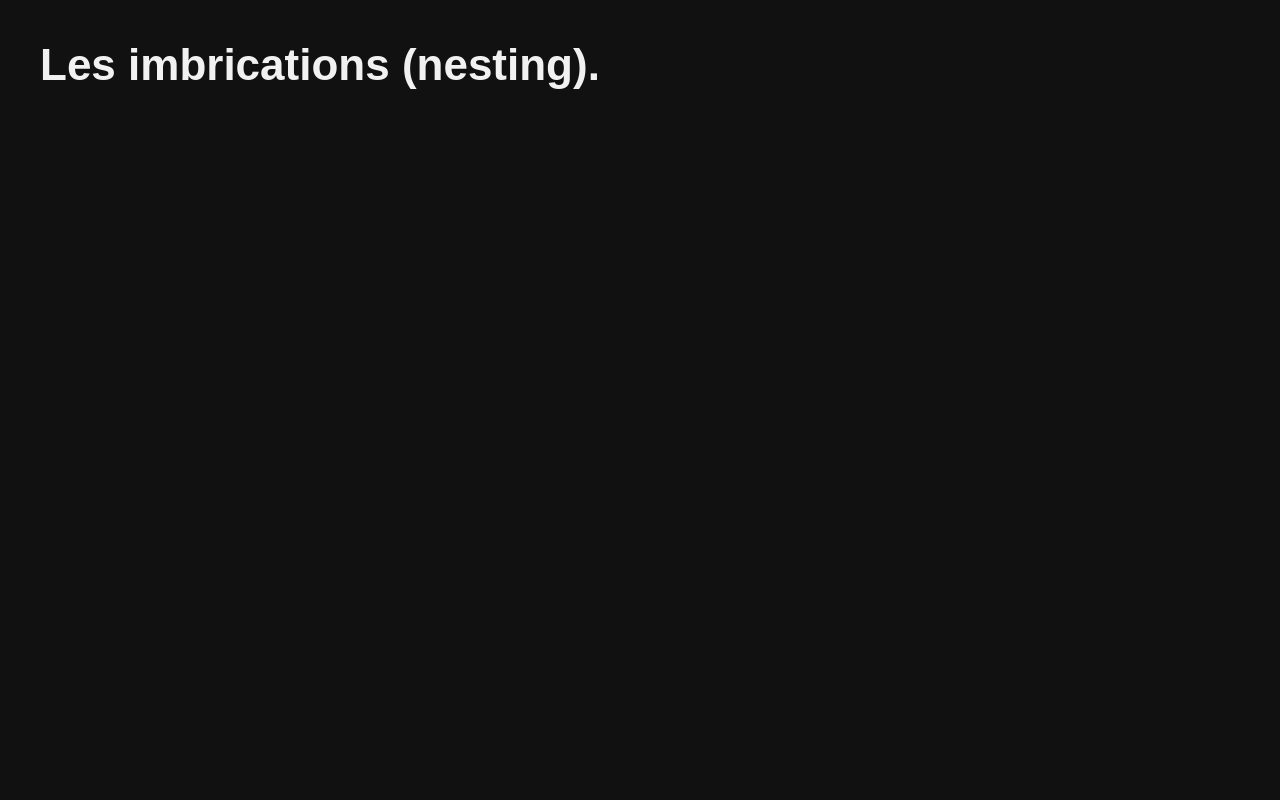
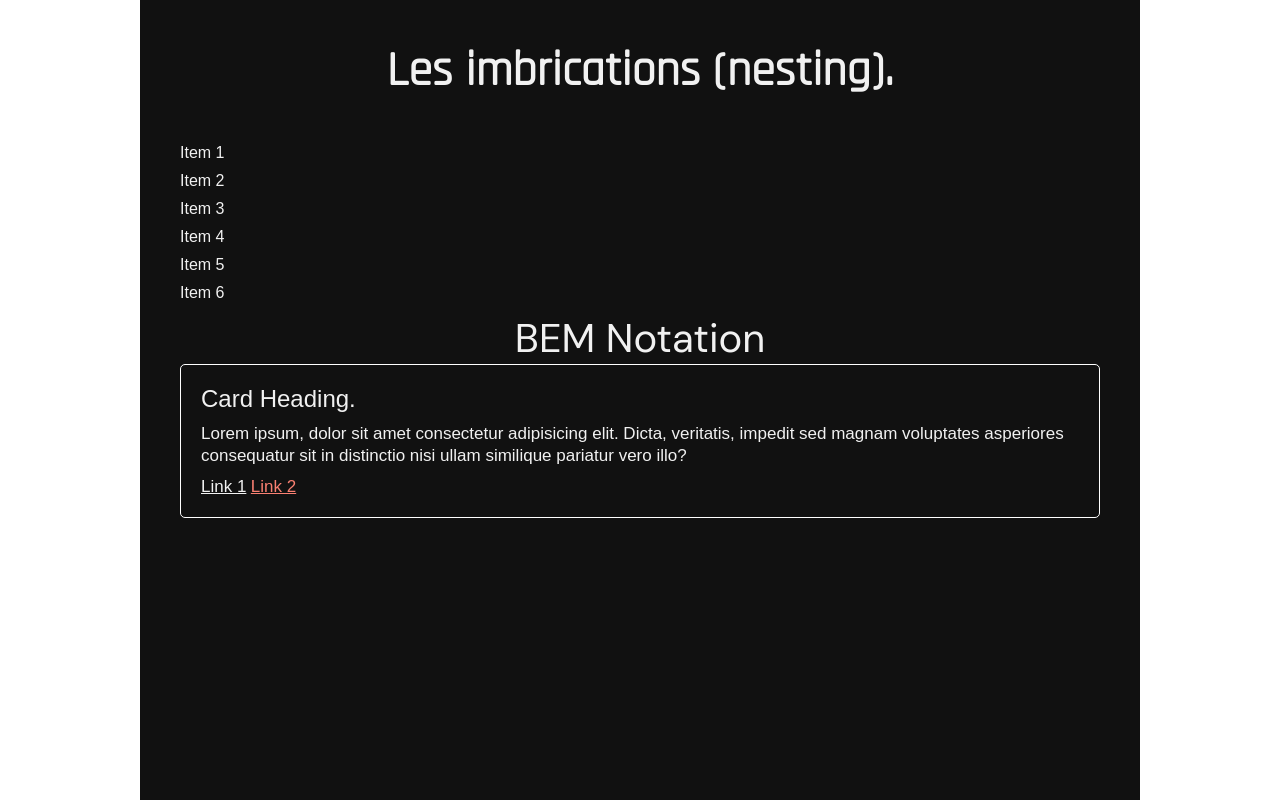
Before and after one commit to prestationweb42/Formation-SASS, a website: page 1.Cours/2.Nesting/index.html in a window 1280 px wide. Drawn offline with nearby package versions, Linux system fonts and the light colour scheme; files that its build step writes are made by us from their sources.

Commit message:
add lesson Nesting

```diff
--- /dev/null
+++ b/1.Cours/2.Nesting/cours.txt
@@ -0,0 +1,5 @@
+Cours SASS - Le Nesting -> l'imbrication
+
+Le Nesting ou l'imbrication permet de styliser les éléments imbriqués les uns dans les autres en évitant certaines répétitions.
+
+Fonctionne bien avec la BEM notation
--- a/1.Cours/2.Nesting/index.html
+++ b/1.Cours/2.Nesting/index.html
@@ -4,12 +4,31 @@
         <meta charset="UTF-8" />
         <meta name="viewport" content="width=device-width, initial-scale=1.0" />
         <title>Cours SASS</title>
-    <link rel="stylesheet" href="./styles/main.css" />
+        <link rel="stylesheet" href="style.css" />
     </head>
     <body>
+        <section class="section">
             <h1>Les imbrications (nesting).</h1>
-
-
-
+            <ul class="list">
+                <li class="item item-1">Item 1</li>
+                <li class="item item-2">Item 2</li>
+                <li class="item item-3">Item 3</li>
+                <li class="item item-4">Item 4</li>
+                <li class="item item-5">Item 5</li>
+                <li class="item item-6">Item 6</li>
+            </ul>
+            <!-- BEM Notation -->
+            <h2>BEM Notation</h2>
+            <div class="card">
+              <p class="card__heading">
+                Card Heading.
+              </p>
+              <p class="card__content">
+                Lorem ipsum, dolor sit amet consectetur adipisicing elit. Dicta, veritatis, impedit sed magnam voluptates asperiores consequatur sit in distinctio nisi ullam similique pariatur vero illo?
+              </p>
+              <a href="#" class="card__link">Link 1</a>
+              <a href="#" class="card__link card__link--salmon">Link 2</a>
+            </div>
+        </section>
     </body>
 </html>
--- a/1.Cours/2.Nesting/package.json
+++ b/1.Cours/2.Nesting/package.json
@@ -4,7 +4,7 @@
     "description": "",
     "main": "index.js",
     "scripts": {
-    "sass": "sass --watch sass:styles",
+        "sass": "sass --watch sass/main.scss style.css",
         "test": "echo \"Error: no test specified\" && exit 1"
     },
     "keywords": [],
--- /dev/null
+++ b/1.Cours/2.Nesting/sass/_reset.scss
@@ -0,0 +1,8 @@
+// Reset CSS
+*,
+::before,
+::after {
+    box-sizing: border-box;
+    margin: 0;
+    padding: 0;
+}
--- /dev/null
+++ b/1.Cours/2.Nesting/sass/_typo.scss
@@ -0,0 +1,43 @@
+/* Partial  Typographie */
+
+/* import Font*/
+@import url('https://fonts.googleapis.com/css2?family=DM+Sans:opsz@9..40&display=swap');
+@import url("https://fonts.googleapis.com/css2?family=Space+Grotesk&display=swap");
+@import url('https://fonts.googleapis.com/css2?family=Rajdhani&display=swap');
+/* Variables Font Fam */
+$font-fam-h1: "Rajdhani";
+$font-fam-h2: "DM Sans";
+$font-fam-p: "DM Sans";
+
+/* Variables Font Size */
+$font-size-h1: 3em;
+$font-size-h2: 2.5em;
+$font-size-p: 1.2em;
+
+/* Variables Font Weight */
+$font-weight-400: 400;
+$font-weight-600: 600;
+
+
+/* Mixin Font h1 */
+@mixin h1-settings{
+    font-family: $font-fam-h1;
+    font-size: $font-size-h1 ;
+    font-weight: $font-weight-600;
+    text-align: center;
+}
+
+/* Mixin Font h2 */
+@mixin h2-settings{
+    font-family: $font-fam-h2;
+    font-size: $font-size-h2 ;
+    font-weight: $font-weight-400;
+    text-align: center;
+}
+
+/* Mixin Font p */
+@mixin p-settings{
+    font-family: $font-fam-p;
+    font-size: $font-size-p ;
+    font-weight: $font-weight-400;
+}
--- a/1.Cours/2.Nesting/sass/main.scss
+++ b/1.Cours/2.Nesting/sass/main.scss
@@ -1,23 +1,58 @@
-*, ::before, ::after {
-  box-sizing: border-box;
-  margin: 0;
-  padding: 0;
-}
+/* Setting CSS with SASS */
+/* Import Partials */
+// @import "reset";
+@use "reset";
+// @import "typo";
+@use "typo" as typo;
+
 body {
-  padding: 40px;
     font-family: Arial, Helvetica, sans-serif;
-  background: #111;
     color: #f1f1f1;
 }
 
+.section {
+    max-inline-size: 1000px;
+    block-size: 100vh;
+    margin-inline: auto;
+    padding: 40px;
+    background: #111;
     h1 {
-  font-size: 44px;
+        @include typo.h1-settings;
         margin-bottom: 42px;
     }
+    ul {
+        list-style-type: none;
+        li {
+            margin-block: 10px;
+        }
+    }
+    h2 {
+        @include typo.h2-settings;
+    }
+    // BEM
+    .card {
+        padding: 20px;
+        border: 1px solid #fff;
+        border-radius: 5px;
 
-/* L'imbrication permet de styliser les éléments impriqués les uns dans les autres en évitant certaines répétitions. */
+        &__heading {
+            font-size: 24px;
+            margin-block-end: 10px;
+        }
 
+        &__content {
+            font-size: 17px;
+            line-height: 1.3;
+            margin-block-end: 10px;
+        }
 
+        &__link {
+            font-size: 17px;
+            color: #f1f1f1;
+        }
 
-
-/* Fonctionne bien avec la BEM notation */
+        &__link--salmon {
+            color: salmon;
+        }
+    }
+}
```
Also changed, not shown: 1.Cours/2.Nesting/style.css (added), 1 other file. Lines whose indentation alone changed are shown as unchanged.
